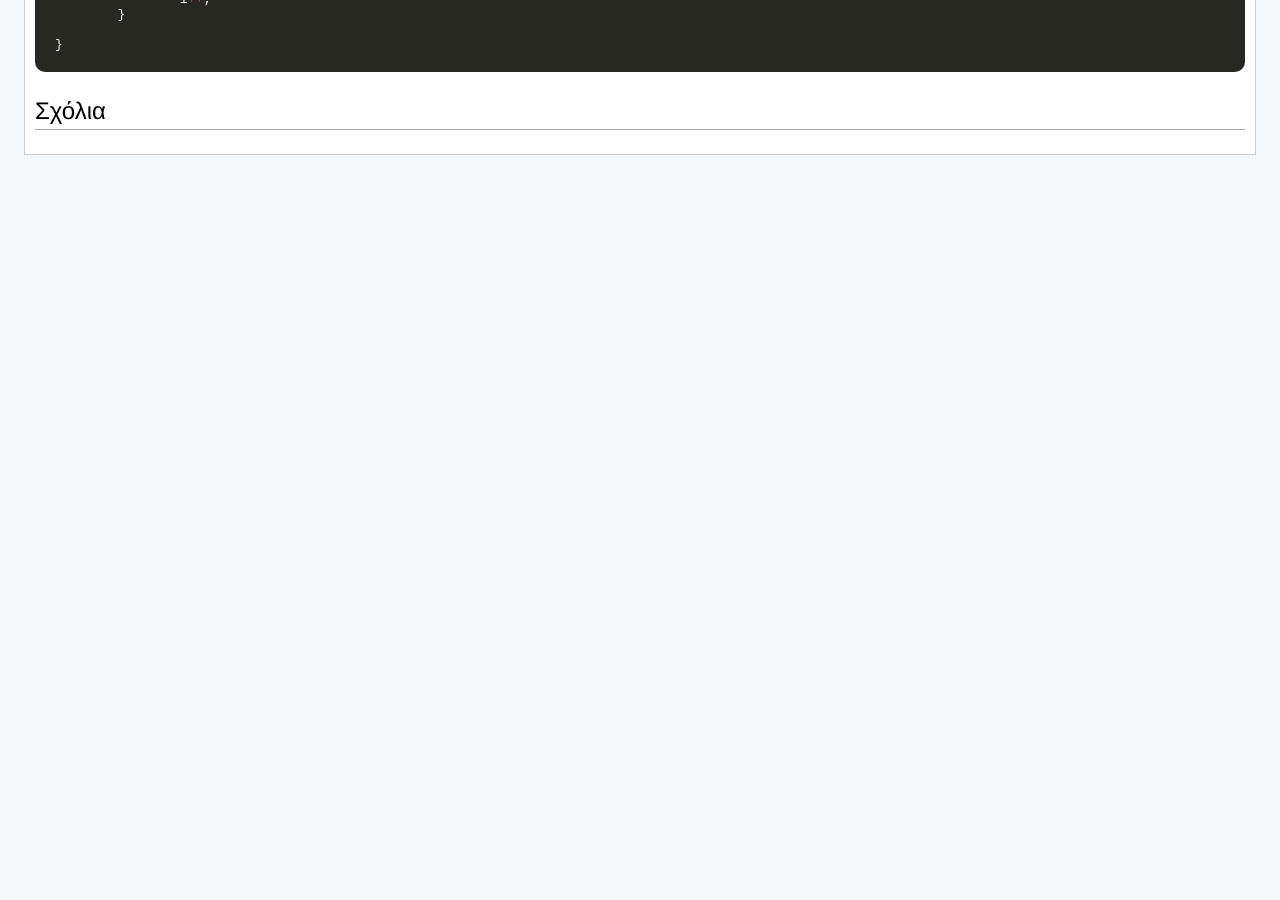
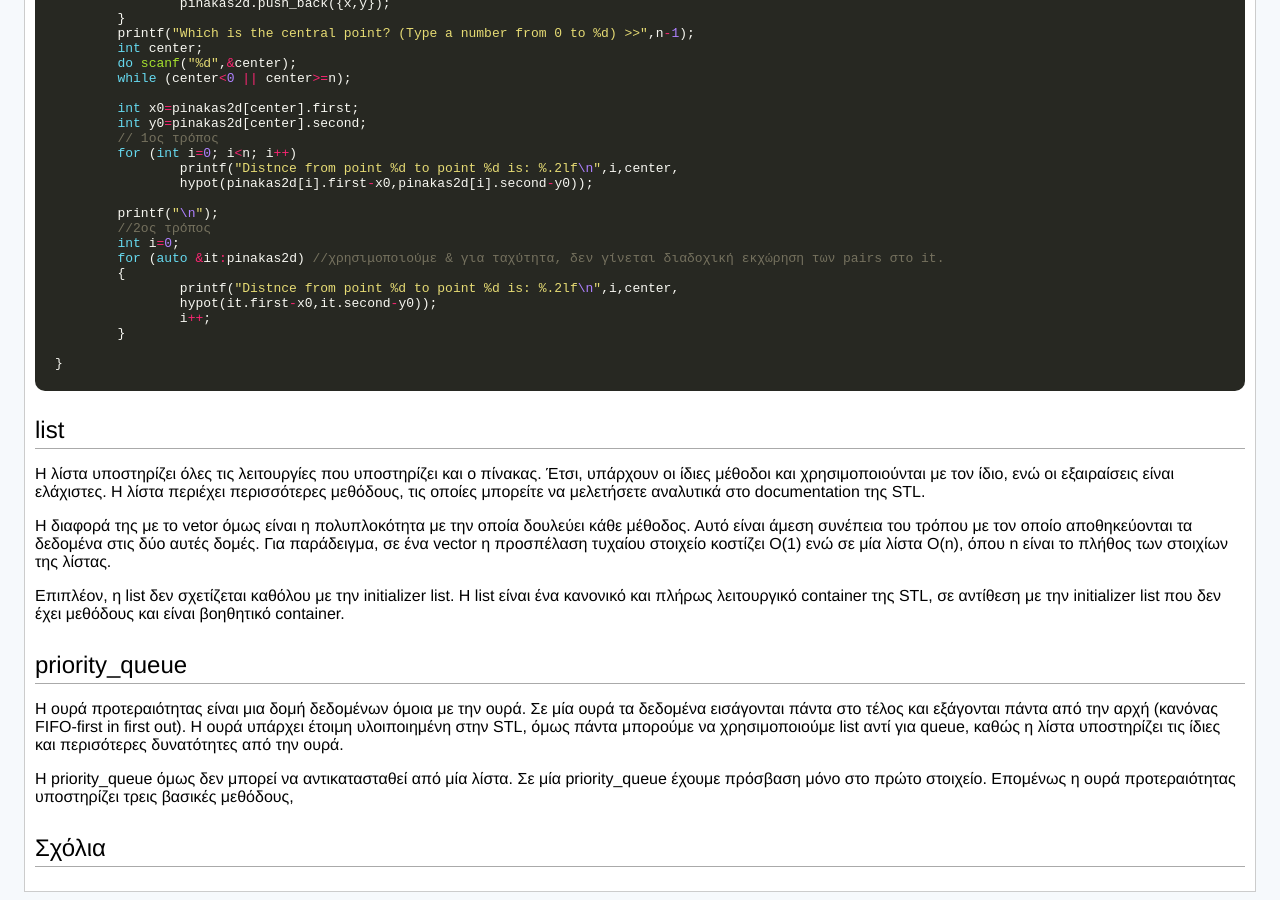
Before and after one commit to kallinikos/kallinikos.github.io, a Jekyll site: the page built from _posts/2017-08-23-STL.md, in a window 1280 px wide and 900 px high, scrolled down 4999 px. Built offline with Jekyll 4.4.1, drawn with Linux system fonts in a browser that asks for light colours; comment, search, counter and statistics services are not loaded; before the commit the page ends 5162 px from its top, so only the background shows below that; some of the changed text lies outside the part shown.

Commit message:
Update 2017-08-23-STL.md

````diff
--- a/_posts/2017-08-23-STL.md
+++ b/_posts/2017-08-23-STL.md
@@ -124,10 +124,18 @@
 •	Το πρόγραμμα γίνεται πιο αργό (σε χρόνο εκτέλεσης)
 •	Είναι εύκολο να κάνουμε λάθη
 Από τα παραπάνω συμπεραίνουμε ότι πρέπει να χρησιμοποιούμε την STL με φειδώ. Δηλαδή να την αποφεύγουμε για απλές εφαρμογές που μπορούμε να υλοποιήσουμε εύκολα με το συναρτησιακό κομμάτι της C++, αλλά να την χρησιμοποιούμε για να κερδίζουμε χρόνο και να παρακάμπτουμε την υλοποίηση δύσκολων αλγορίθμων και δομών δεδομένων. Στη συνέχεια, ακολουθούν όλα τα conatiners που θα χρειαστούμε, με αναλυτική περιγραφή του τρόπου λειτουργίας τους.
+
+## initializer list
+Αυτή είναι μια βοηθητική δομή δεδομένων που χρησιμοποιείται στην C++11 και νεότερες εκδόσεις. Για να δηλώσουμε μια initialier list χρησιμοποιούμε {} και μέσα σε αυτές βάζουμε στοιχεία χωρίσμενα με κόμμα. Μπορούμε μάλιστα να εκχωρήσουμε μια initializer list σε μεταβλητή εύκολα ως εξής:
+```c++
+auto initlist = {1,3,5,7,11};
+```
+Η initializer list δεν έχει μεθόδους. Είναι όπως είπαμε βοηθητική δομή που χρησιμεύει για την αρχικοποίηση άλλων δομών, για παράδειγμα ενός πίνακα. Τα container της STL είναι σχεδιασμένα για να δέχονται initializer lists και έτσι ο κώδικας μας γίνεται απλούστερος. Η χρήση και η σπουδαιότητα της δομής αυτής θα φανεί άμεσα, στις επόμενες δομές δεδομένων.
+
 ## pair
 Η πιο απλή δεδομένων που υπάρχει στην STL είναι το pair. Ουσιαστικά είναι ένα ζευγάρι μεταβλητών οποιουδήποτε τύπου. Για να τα χρησιμοποιήσουμε πρέπει να συμπεριλάβουμε το αρχείο vector ή το αρχείο algorithm. Για την δήλωση τους απαιτούνται ως παράμετροι οι τύποι των δύο μεταβλητών, ενώ μπορούμε να τα αρχικοποιήσουμε με δύο τρόπους.
 ```c++
-pair<long long,char> pair1 = {23232121212121,’f’};
+pair<long long,char> pair1 = {23232121212121,’f’}; //initializer list
 pair<int,int> pair2(5,10);
 ```
 Για να προσπελάσουμε(εγγράψουμε ή αναγνώσουμε) το πρώτο στοιχείο χρησιμοποιούμε το πεδίο first του pair, ενώ για το δεύτερο το second. Προσοχή, τα first και second δεν είναι λειτουργίες και για αυτό δεν συντάσσονται με παρενθέσεις.
@@ -136,6 +144,7 @@
 pair1.second=’a’;
 ```
 Μπορούμε να συγκρίνουμε δύο pairs που έχουν μεταβλητές του ίδιου τύπου με τους τελεστές ==, !=, <, <=, > , >=. Κατά την σύγκριση αρχικά λαμβάνονται υπόψη μόνο τα πεδία first. Αν τα δύο πεδία είναι ίσα, τότε συγκρίνονται τα πεδία second, αλλιώς επιστρέφεται το αποτέλεσμα της σύγκρισης για τα πεδία first.
+
 ## vector
 Το vector (στα ελληνικά διάνυσμα) είναι ουσιαστικά ένας πίνακας. Χρησιμοποιείται με τον ίδιο τρόπο που χρησιμοποιούνται και οι απλοί πίνακες της C++, έχει τα ίδια μειονεκτήματα και πλεονεκτήματα με αυτούς. Η διαφορά έγκειται στο δυναμικό τους μέγεθος. Τα vectors ορίζονται χωρίς να δοθεί μέγεθος, αλλά μόνο ο τύπος δεδομένων που αποθηκεύουν. Για να εισαχθεί ένα στοιχείο στο τέλος του vector χρησιμοποιείται η εντολή push_back(). Ισχύουν (όπως και σε κάθε άλλο container που θα δούμε παρακάτω) όλοι οι γενικοί κανόνες που είπαμε πριν. Ακολουθεί ένα παράδειγμα με την χρήση τους:
 ```c++
@@ -180,3 +189,14 @@
 
 }
 ```
+## list
+Η λίστα υποστηρίζει όλες τις λειτουργίες που υποστηρίζει και ο πίνακας. Έτσι, υπάρχουν οι ίδιες μέθοδοι και χρησιμοποιούνται με τον ίδιο, ενώ οι εξαιραίσεις είναι ελάχιστες. Η λίστα περιέχει περισσότερες μεθόδους, τις οποίες μπορείτε να μελετήσετε αναλυτικά στο documentation της STL.
+
+H διαφορά της με το vetor όμως είναι η πολυπλοκότητα με την οποία δουλεύει κάθε μέθοδος. Αυτό είναι άμεση συνέπεια του τρόπου με τον οποίο αποθηκεύονται τα δεδομένα στις δύο αυτές δομές. Για παράδειγμα, σε ένα vector η προσπέλαση τυχαίου στοιχείο κοστίζει O(1) ενώ σε μία λίστα O(n), όπου n είναι το πλήθος των στοιχίων της λίστας.
+
+Επιπλέον, η list δεν σχετίζεται καθόλου με την initializer list. Η list είναι ένα κανονικό και πλήρως λειτουργικό container της STL, σε αντίθεση με την initializer list που δεν έχει μεθόδους και είναι βοηθητικό container.
+
+## priority_queue
+Η ουρά προτεραιότητας είναι μια δομή δεδομένων όμοια με την ουρά. Σε μία ουρά τα δεδομένα εισάγονται πάντα στο τέλος και εξάγονται πάντα από την αρχή (κανόνας FIFO-first in first out). Η ουρά υπάρχει έτοιμη υλοιποιημένη στην STL, όμως πάντα μπορούμε να χρησιμοποιούμε list αντί για queue, καθώς η λίστα υποστηρίζει τις ίδιες και περισότερες δυνατότητες από την ουρά.
+
+Η priority_queue όμως δεν μπορεί να αντικατασταθεί από μία λίστα. Σε μία priority_queue έχουμε πρόσβαση μόνο στο πρώτο στοιχείο. Επομένως η ουρά προτεραιότητας υποστηρίζει τρεις βασικές μεθόδους,
````
